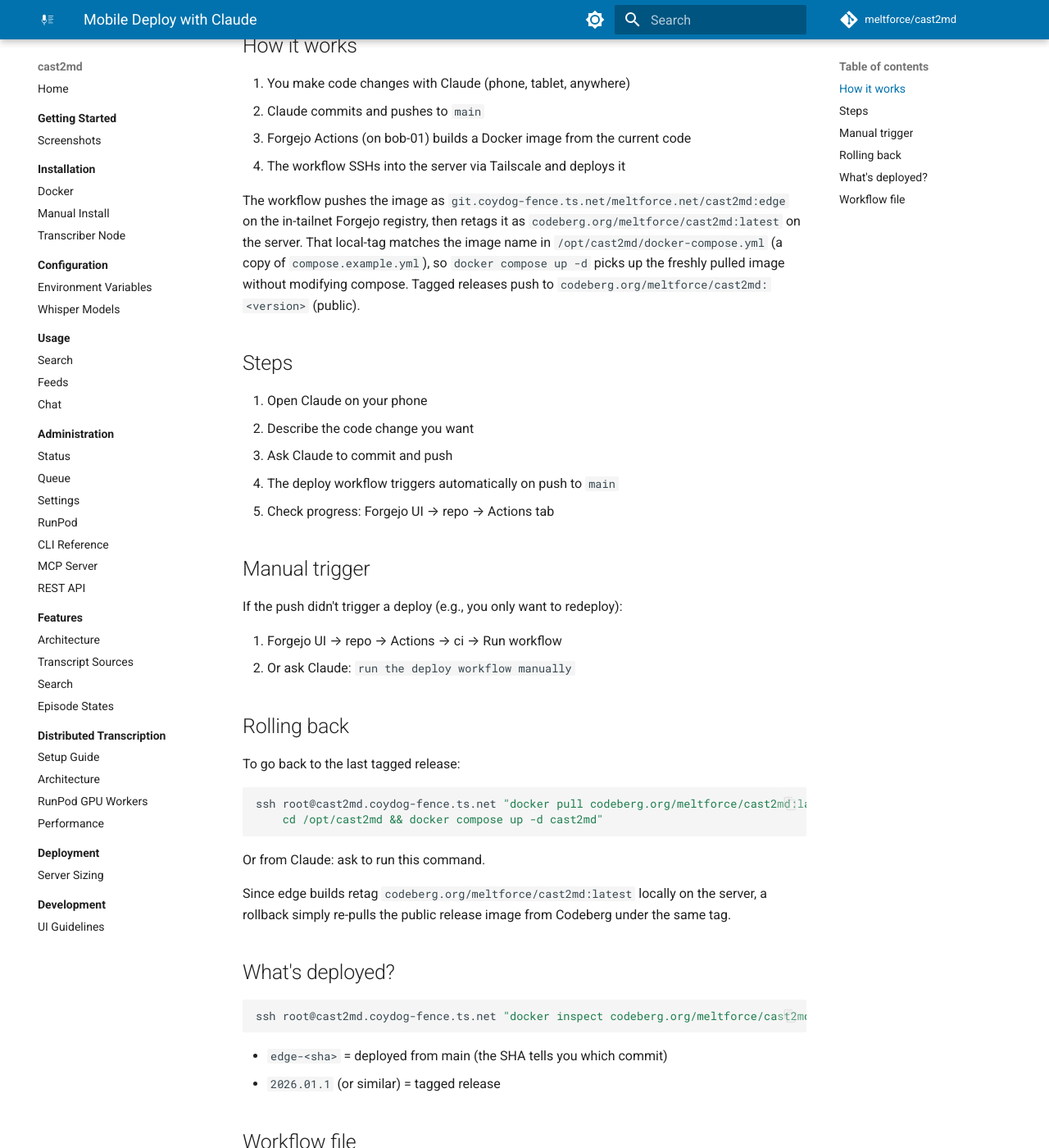
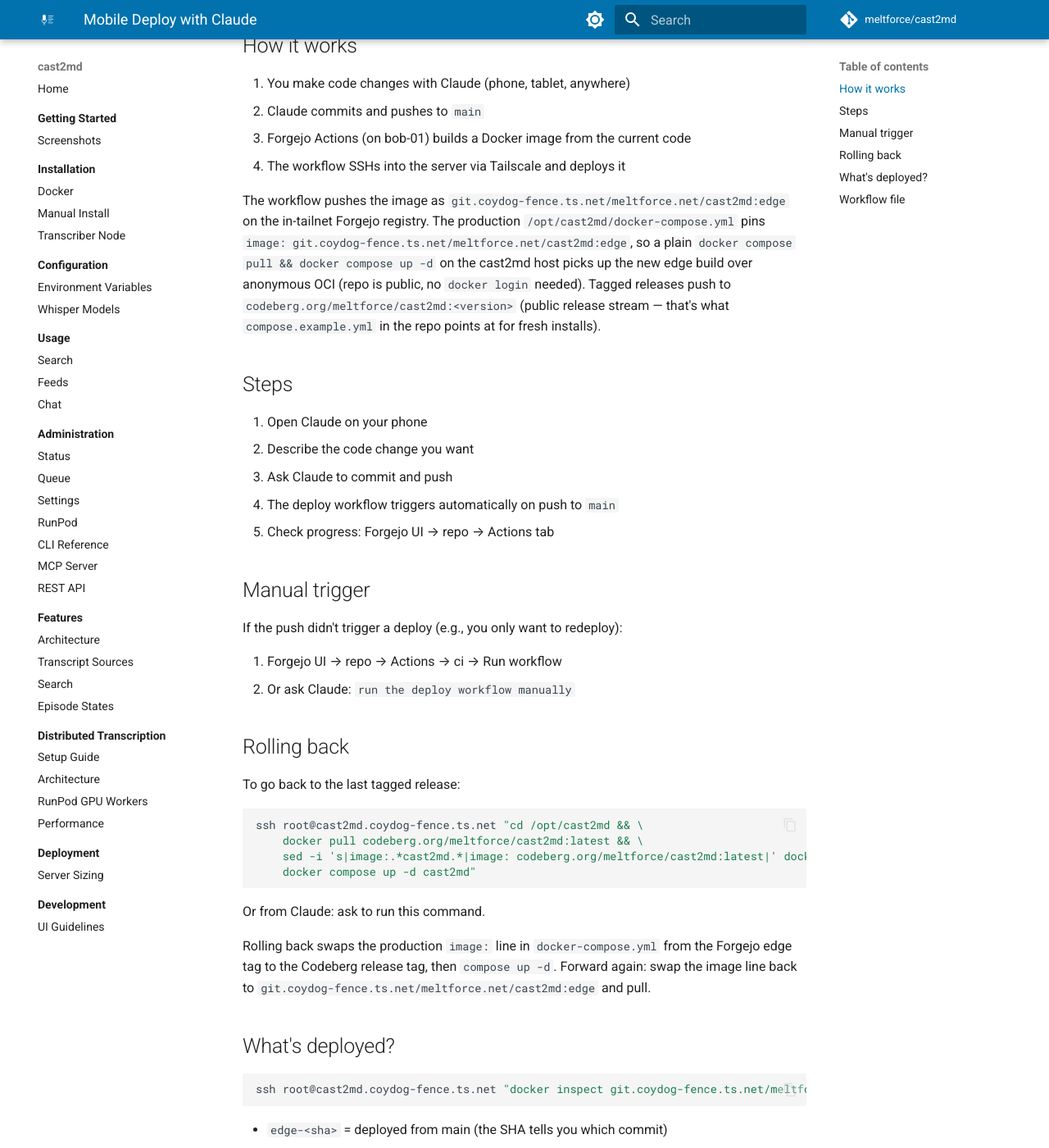
Before and after one commit to meltforce/cast2md, an MkDocs documentation site: the page built from docs/internal/mobile-deploy.md, in a window 1280 px wide and 1400 px high, scrolled down 207 px. Shown: the whole window at 82% size. Built offline with MkDocs 1.6.1 and Material for MkDocs 9.7.7, drawn with Linux system fonts in a browser that asks for light colours.

Commit message:
ci: simpler deploy-edge — compose pull, no retag (public OCI = anonymous pull)

````diff
--- a/docs/internal/mobile-deploy.md
+++ b/docs/internal/mobile-deploy.md
@@ -9,7 +9,7 @@ Deploy code changes to the production server from your phone using Claude.
 3. Forgejo Actions (on bob-01) builds a Docker image from the current code
 4. The workflow SSHs into the server via Tailscale and deploys it
 
-The workflow pushes the image as `git.coydog-fence.ts.net/meltforce.net/cast2md:edge` on the in-tailnet Forgejo registry, then retags it as `codeberg.org/meltforce/cast2md:latest` on the server. That local-tag matches the image name in `/opt/cast2md/docker-compose.yml` (a copy of `compose.example.yml`), so `docker compose up -d` picks up the freshly pulled image without modifying compose. Tagged releases push to `codeberg.org/meltforce/cast2md:<version>` (public).
+The workflow pushes the image as `git.coydog-fence.ts.net/meltforce.net/cast2md:edge` on the in-tailnet Forgejo registry. The production `/opt/cast2md/docker-compose.yml` pins `image: git.coydog-fence.ts.net/meltforce.net/cast2md:edge`, so a plain `docker compose pull && docker compose up -d` on the cast2md host picks up the new edge build over anonymous OCI (repo is public, no `docker login` needed). Tagged releases push to `codeberg.org/meltforce/cast2md:<version>` (public release stream — that's what `compose.example.yml` in the repo points at for fresh installs).
 
 ## Steps
 
@@ -31,18 +31,20 @@ If the push didn't trigger a deploy (e.g., you only want to redeploy):
 To go back to the last tagged release:
 
 ```bash
-ssh root@cast2md.coydog-fence.ts.net "docker pull codeberg.org/meltforce/cast2md:latest && \
-    cd /opt/cast2md && docker compose up -d cast2md"
+ssh root@cast2md.coydog-fence.ts.net "cd /opt/cast2md && \
+    docker pull codeberg.org/meltforce/cast2md:latest && \
+    sed -i 's|image:.*cast2md.*|image: codeberg.org/meltforce/cast2md:latest|' docker-compose.yml && \
+    docker compose up -d cast2md"
 ```
 
 Or from Claude: ask to run this command.
 
-Since edge builds retag `codeberg.org/meltforce/cast2md:latest` locally on the server, a rollback simply re-pulls the public release image from Codeberg under the same tag.
+Rolling back swaps the production `image:` line in `docker-compose.yml` from the Forgejo edge tag to the Codeberg release tag, then `compose up -d`. Forward again: swap the image line back to `git.coydog-fence.ts.net/meltforce.net/cast2md:edge` and pull.
 
 ## What's deployed?
 
 ```bash
-ssh root@cast2md.coydog-fence.ts.net "docker inspect codeberg.org/meltforce/cast2md:latest --format '{{index .Config.Labels \"org.opencontainers.image.version\"}}'"
+ssh root@cast2md.coydog-fence.ts.net "docker inspect git.coydog-fence.ts.net/meltforce.net/cast2md:edge --format '{{index .Config.Labels \"org.opencontainers.image.version\"}}'"
 ```
 
 - `edge-<sha>` = deployed from main (the SHA tells you which commit)
````
Also changed, not shown: 1 other file.
